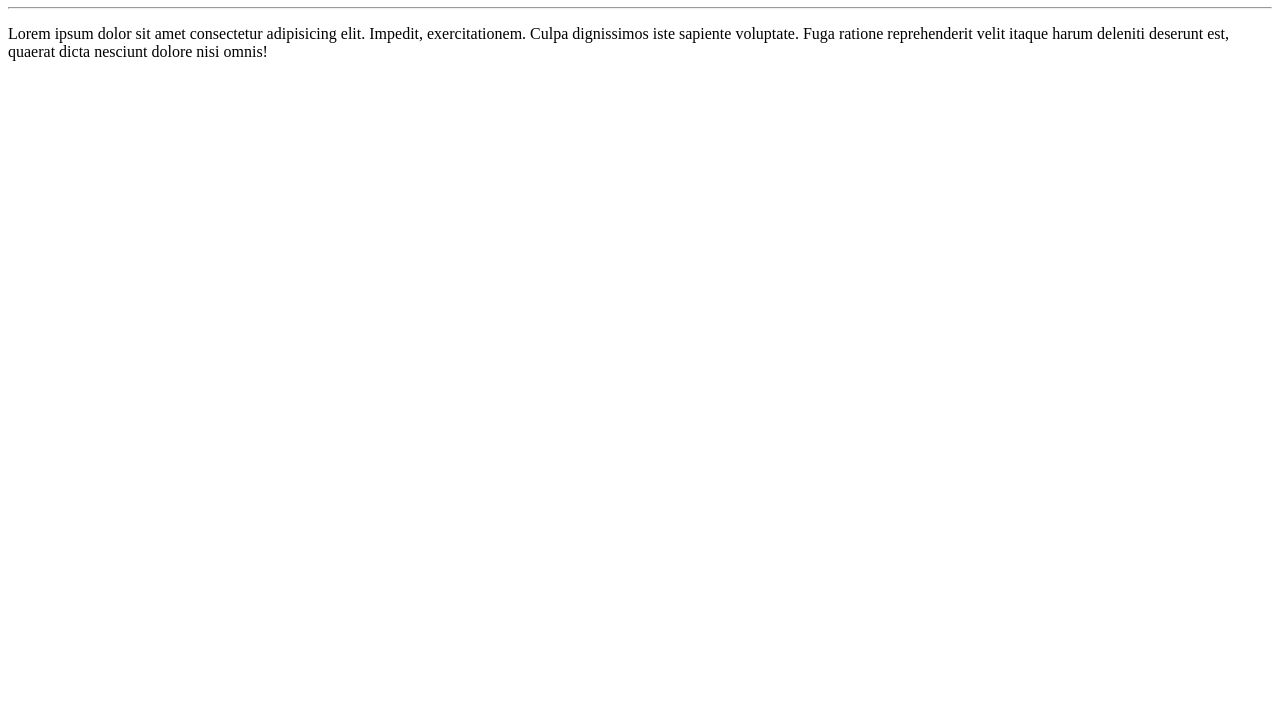
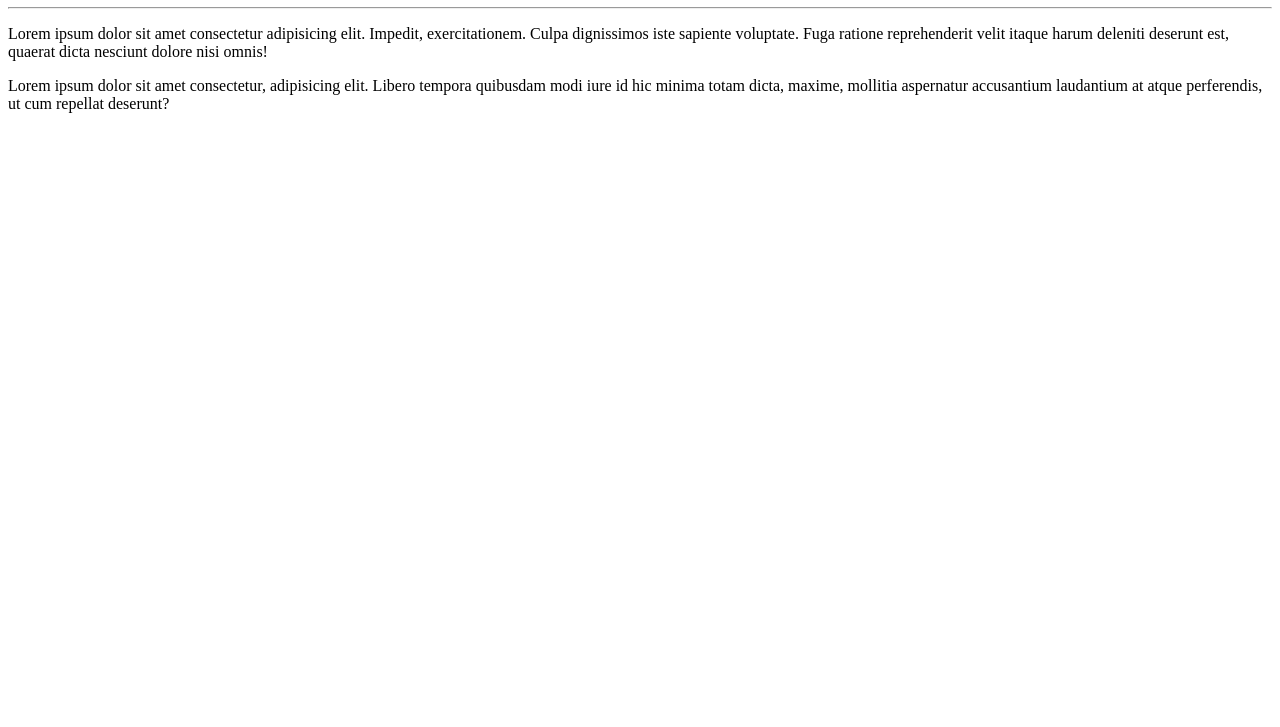
Before and after one commit to minds-rc/Ola-Mundo, a plain HTML site: page site-exemplo/index.html in a window 1280 px wide. Shown: the part 73-800 px from the top of the page. Drawn offline with Linux system fonts and the light colour scheme.

Commit message:
adicionei 1 parágrafo

```diff
--- a/site-exemplo/index.html
+++ b/site-exemplo/index.html
@@ -10,10 +10,12 @@
 
 <body>
     <h1>Olá, Mundo!</h1>
-<hr>
+    <hr>
     <p>Lorem ipsum dolor sit amet consectetur adipisicing elit. Impedit, exercitationem. Culpa dignissimos iste sapiente
         voluptate. Fuga ratione reprehenderit velit itaque harum deleniti deserunt est, quaerat dicta nesciunt dolore
         nisi omnis!</p>
+    <p>Lorem ipsum dolor sit amet consectetur, adipisicing elit. Libero tempora quibusdam modi iure id hic minima totam
+        dicta, maxime, mollitia aspernatur accusantium laudantium at atque perferendis, ut cum repellat deserunt?</p>
 </body>
 
 </html>
```
